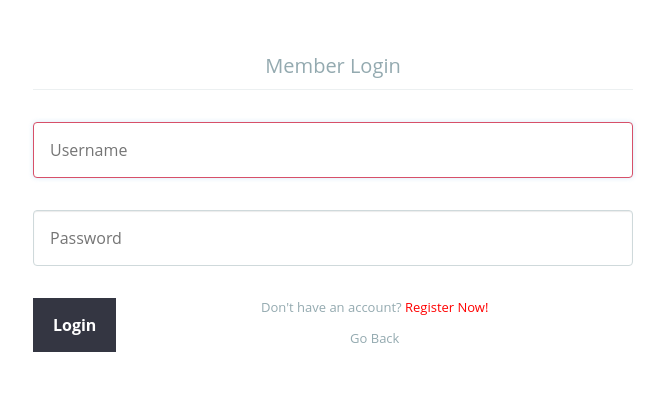
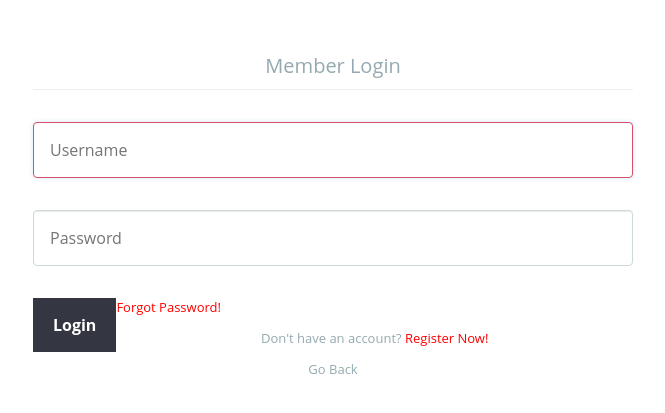
Before and after one commit to Melinigounder/library, a PHP site: page /member in a window 1280 px wide. Shown: the top 413 px of the page, without its empty margins (307-972 px from the left). Run offline with PHP 8.4, Linux system fonts and the light colour scheme.

Commit message:
added a link

```diff
--- a/member/index.php
+++ b/member/index.php
@@ -46,7 +46,7 @@
         <input type="password" class="login-input" name="password" placeholder="Password"/>
     </div>
         <input type="submit" value="Login" name="submit" class="login-button"/>
-
+        <p ><a href="../forgotpassword.php" style="text-decoration:none; color:red;">Forgot Password!</a>
         <p align="center">Don't have an account?&nbsp;<a href="registration.php" style="text-decoration:none; color:red;">Register Now!</a>
 
 			<p align="center"><a href="../index.php" style="text-decoration:none;">Go Back</a>
```
